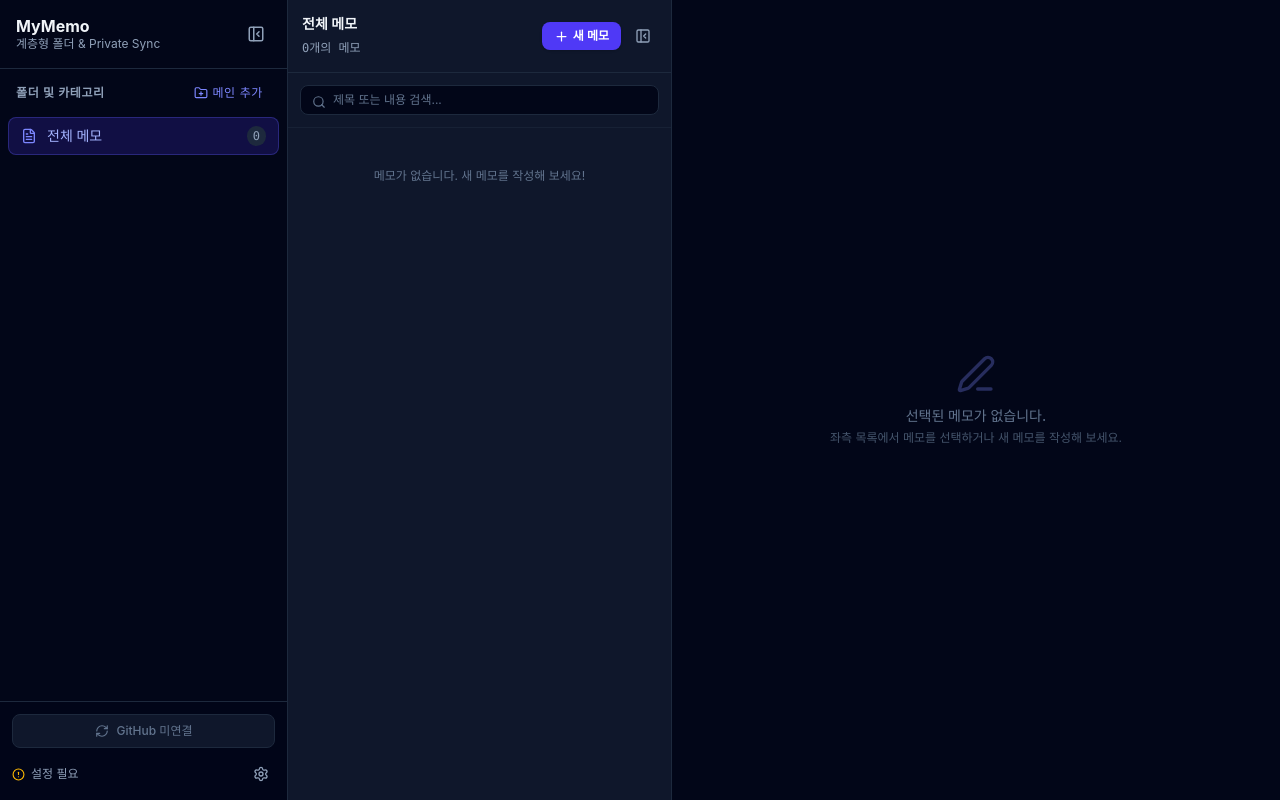
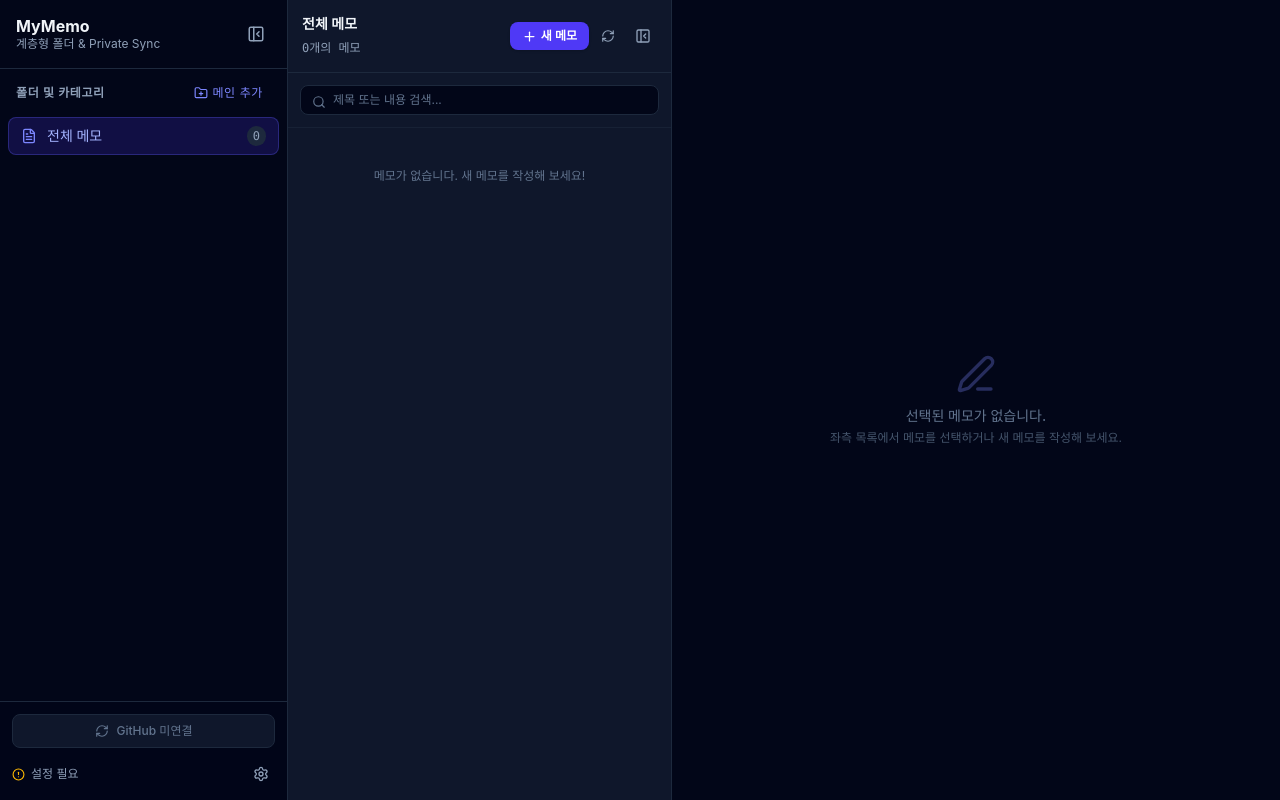
Before and after one commit to unrimit7/MyMemo-App, a React (Vite) app: page / in a window 1280 px wide. Built offline with nearby package versions, Linux system fonts and the light colour scheme.

Commit message:
feat: add manual sync mode with pending indicator and toggle in settings

```diff
--- a/src/App.tsx
+++ b/src/App.tsx
@@ -194,14 +194,14 @@ export function App() {
     initApp();
   }, []);
 
-  // 2. 화면으로 복귀할 때 서비스워커 갱신 확인 및 자동 동기화
+  // 2. 화면으로 복귀할 때 서비스워커 갱신 확인 및 자동 동기화 (autoSync 옵션 켜진 경우에만)
   useEffect(() => {
     const handleVisibilityChange = () => {
       if (document.visibilityState === 'visible') {
         if ('serviceWorker' in navigator) {
           navigator.serviceWorker.getRegistration().then((reg) => reg?.update());
         }
-        if (gitHubConfig?.isConnected) {
+        if (gitHubConfig?.isConnected && gitHubConfig.autoSync) {
           runSync(true);
         }
       }
@@ -209,6 +209,11 @@ export function App() {
     document.addEventListener('visibilitychange', handleVisibilityChange);
     return () => document.removeEventListener('visibilitychange', handleVisibilityChange);
   }, [gitHubConfig, runSync]);
+
+  // GitHub 업로드 대기 중인 메모 개수 계산
+  const pendingCount = useMemo(() => {
+    return notes.filter((n) => !n.isLocalOnly && n.syncStatus === 'pending').length;
+  }, [notes]);
 
   // 프로젝트별 메모 개수 계산
   const noteCounts = useMemo(() => {
@@ -473,7 +478,8 @@ export function App() {
     await saveNote(updatedNote);
     setNotes((prev) => prev.map((n) => (n.id === updatedNote.id ? updatedNote : n)));
 
-    if (!isLocalOnlyNow && gitHubConfig?.isConnected) {
+    // autoSync 설정이 true로 켜져 있는 경우에만 3.5초 뒤 자동 업로드
+    if (!isLocalOnlyNow && gitHubConfig?.isConnected && gitHubConfig.autoSync) {
       if (autoSyncTimerRef.current) {
         clearTimeout(autoSyncTimerRef.current);
       }
@@ -534,6 +540,7 @@ export function App() {
         onDropFilesToProject={handleDropFilesToProject}
         isCollapsed={isSidebarCollapsed}
         onToggleCollapse={toggleSidebar}
+        pendingCount={pendingCount}
       />
 
       {/* 2단: 메모 목록 (소주제 목록) */}
@@ -561,6 +568,9 @@ export function App() {
           isSidebarCollapsed={isSidebarCollapsed}
           onToggleSidebar={toggleSidebar}
           onToggleCollapse={toggleNoteList}
+          pendingCount={pendingCount}
+          onSync={handleManualSync}
+          isSyncing={isSyncing}
         />
       </div>
 
--- a/src/components/NoteList.tsx
+++ b/src/components/NoteList.tsx
@@ -15,7 +15,8 @@ import {
   ChevronRight,
   ChevronLeft,
   PanelLeftClose,
-  PanelLeftOpen
+  PanelLeftOpen,
+  RefreshCw
 } from 'lucide-react';
 
 interface NoteListProps {
@@ -34,6 +35,9 @@ interface NoteListProps {
   isSidebarCollapsed?: boolean;
   onToggleSidebar?: () => void;
   onToggleCollapse?: () => void;
+  pendingCount?: number;
+  onSync?: () => void;
+  isSyncing?: boolean;
 }
 
 export const NoteList: React.FC<NoteListProps> = ({
@@ -52,6 +56,9 @@ export const NoteList: React.FC<NoteListProps> = ({
   isSidebarCollapsed,
   onToggleSidebar,
   onToggleCollapse,
+  pendingCount,
+  onSync,
+  isSyncing,
 }) => {
   const [searchQuery, setSearchQuery] = useState('');
   const [isDragOverList, setIsDragOverList] = useState(false);
@@ -181,6 +188,21 @@ export const NoteList: React.FC<NoteListProps> = ({
             <Plus size={15} />
             <span>새 메모</span>
           </button>
+
+          {/* 동기화 버튼 (사이드바가 접혔을 때도 즉시 동기화 가능) */}
+          {onSync && (
+            <button
+              onClick={onSync}
+              disabled={isSyncing}
+              className="p-1.5 text-slate-400 hover:text-indigo-300 hover:bg-slate-800 rounded-lg transition-colors flex items-center gap-1 relative"
+              title="지금 GitHub 동기화"
+            >
+              <RefreshCw size={14} className={isSyncing ? 'animate-spin text-indigo-400' : ''} />
+              {pendingCount !== undefined && pendingCount > 0 && !isSyncing && (
+                <span className="w-2 h-2 rounded-full bg-amber-400 absolute top-1 right-1" />
+              )}
+            </button>
+          )}
 
           {/* 데스크톱: 메모 목록 접기 버튼 */}
           {onToggleCollapse && (
--- a/src/components/SettingsModal.tsx
+++ b/src/components/SettingsModal.tsx
@@ -29,6 +29,7 @@ export const SettingsModal: React.FC<SettingsModalProps> = ({
   const [token, setToken] = useState('');
   const [branch, setBranch] = useState('main');
   const [notesDir, setNotesDir] = useState('notes');
+  const [autoSync, setAutoSync] = useState(false);
 
   const [testing, setTesting] = useState(false);
   const [testResult, setTestResult] = useState<{ success: boolean; message: string } | null>(null);
@@ -40,6 +41,7 @@ export const SettingsModal: React.FC<SettingsModalProps> = ({
       setToken(config.token || '');
       setBranch(config.branch || 'main');
       setNotesDir(config.notesDir || 'notes');
+      setAutoSync(config.autoSync ?? false);
     }
   }, [config, isOpen]);
 
@@ -80,6 +82,7 @@ export const SettingsModal: React.FC<SettingsModalProps> = ({
       branch: branch.trim() || 'main',
       notesDir: notesDir.trim() || 'notes',
       isConnected: true,
+      autoSync: autoSync,
       lastSyncedAt: config?.lastSyncedAt,
     });
 
@@ -198,6 +201,26 @@ export const SettingsModal: React.FC<SettingsModalProps> = ({
             </div>
           </div>
 
+          {/* 동기화 동작 방식 (수동 vs 자동) 설정 */}
+          <div className="p-3.5 rounded-xl border border-slate-800 bg-slate-950/60 space-y-1.5">
+            <label className="flex items-center gap-2 text-xs font-bold text-slate-200 cursor-pointer select-none">
+              <input
+                type="checkbox"
+                checked={autoSync}
+                onChange={(e) => setAutoSync(e.target.checked)}
+                className="accent-indigo-500 rounded w-4 h-4 cursor-pointer"
+              />
+              <span>메모 작성 중 실시간 자동 동기화</span>
+            </label>
+            <p className="text-[11px] text-slate-400 leading-relaxed pl-6">
+              {autoSync ? (
+                <span className="text-amber-400 font-medium">⚡ 작성 3.5초 후 자동으로 GitHub에 커밋 및 업로드됩니다.</span>
+              ) : (
+                <span className="text-indigo-300">🛡️ <strong>수동 동기화 모드 (권장)</strong>: 평소에는 기기 로컬에 즉시 저장되고, 사이드바의 <strong>[동기화]</strong> 버튼을 누를 때만 확실하게 GitHub와 통신합니다. (배터리 및 불필요한 커밋 절약)</span>
+              )}
+            </p>
+          </div>
+
           {/* 연결 테스트 결과 메시지 */}
           {testResult && (
             <div className={`p-3 rounded-xl border flex items-center gap-2 ${
--- a/src/components/Sidebar.tsx
+++ b/src/components/Sidebar.tsx
@@ -37,6 +37,7 @@ interface SidebarProps {
   onDropFilesToProject?: (projectId: string, files: FileList) => void;
   isCollapsed?: boolean;
   onToggleCollapse?: () => void;
+  pendingCount?: number;
 }
 
 export const Sidebar: React.FC<SidebarProps> = ({
@@ -59,6 +60,7 @@ export const Sidebar: React.FC<SidebarProps> = ({
   onDropFilesToProject,
   isCollapsed,
   onToggleCollapse,
+  pendingCount,
 }) => {
   // 드래그 오버 중인 폴더 ID
   const [dragOverFolderId, setDragOverFolderId] = useState<string | null>(null);
@@ -504,6 +506,11 @@ export const Sidebar: React.FC<SidebarProps> = ({
                   ? '지금 GitHub 동기화'
                   : 'GitHub 미연결'}
             </span>
+            {pendingCount !== undefined && pendingCount > 0 && !isSyncing && (
+              <span className="px-1.5 py-0.5 text-[10px] bg-amber-500/20 text-amber-300 border border-amber-500/40 rounded-full font-bold ml-0.5">
+                {pendingCount}
+              </span>
+            )}
           </button>
 
           <div className="flex items-center justify-between pt-1">
--- a/src/types/index.ts
+++ b/src/types/index.ts
@@ -38,6 +38,7 @@ export interface GitHubConfig {
   branch: string;
   notesDir: string;
   isConnected: boolean;
+  autoSync?: boolean; // false면 수동 동기화 모드(권장), true면 변경 3.5초 후 자동 업로드
   lastSyncedAt?: string;
 }
 
```
